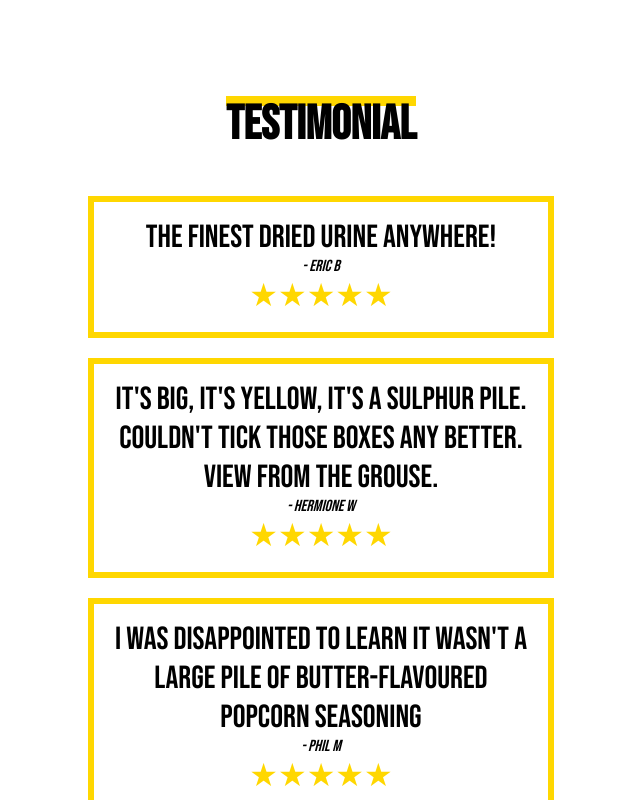
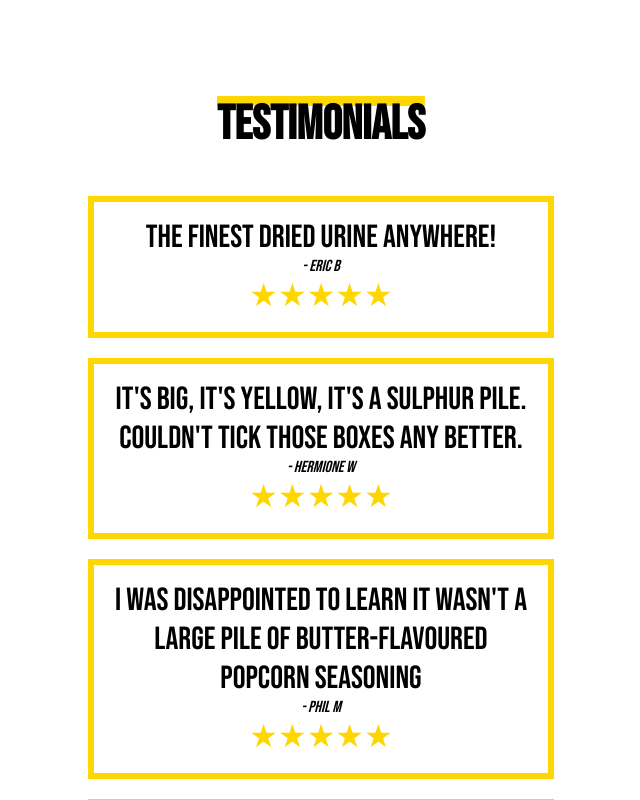
Before and after one commit to zach1502/big-yellow-sulphur-pile, a React (Create React App) app: page /testimonials in a window 1280 px wide. Shown: the top 800 px of the page, without its empty margins (319-959 px from the left). Built offline with nearby package versions, Linux system fonts and the light colour scheme; the HTML template or start-up script is replaced by a standard one.

Commit message:
Fix typos

```diff
--- a/src/Testimonials.js
+++ b/src/Testimonials.js
@@ -10,7 +10,7 @@ const mockData = [
     "stars":5
   },
   {
-    "review":"It's big, it's yellow, it's a sulphur pile. Couldn't tick those boxes any better. View from the Grouse.",
+    "review":"It's big, it's yellow, it's a sulphur pile. Couldn't tick those boxes any better.",
     "reviewer":"Hermione W",
     "stars":5
   },
@@ -45,7 +45,7 @@ export default function Testimonials() {
 
     return (
       <div className='Page'>
-        <Logo text={'Testimonial'}></Logo>
+        <Logo text={'Testimonials'}></Logo>
         <div className='Testimonials'>
           {makeTestimonials(mockData)}
         </div>
```
